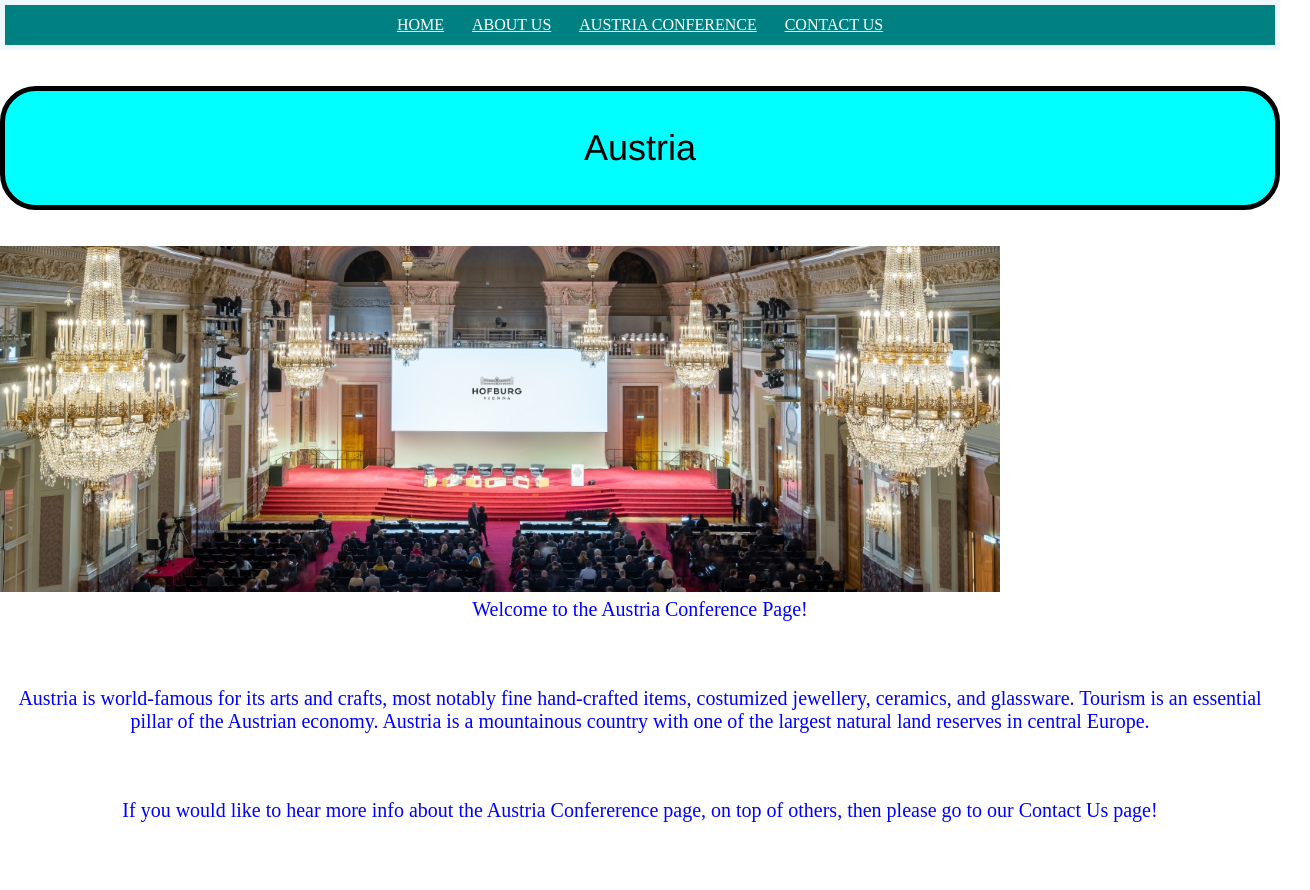
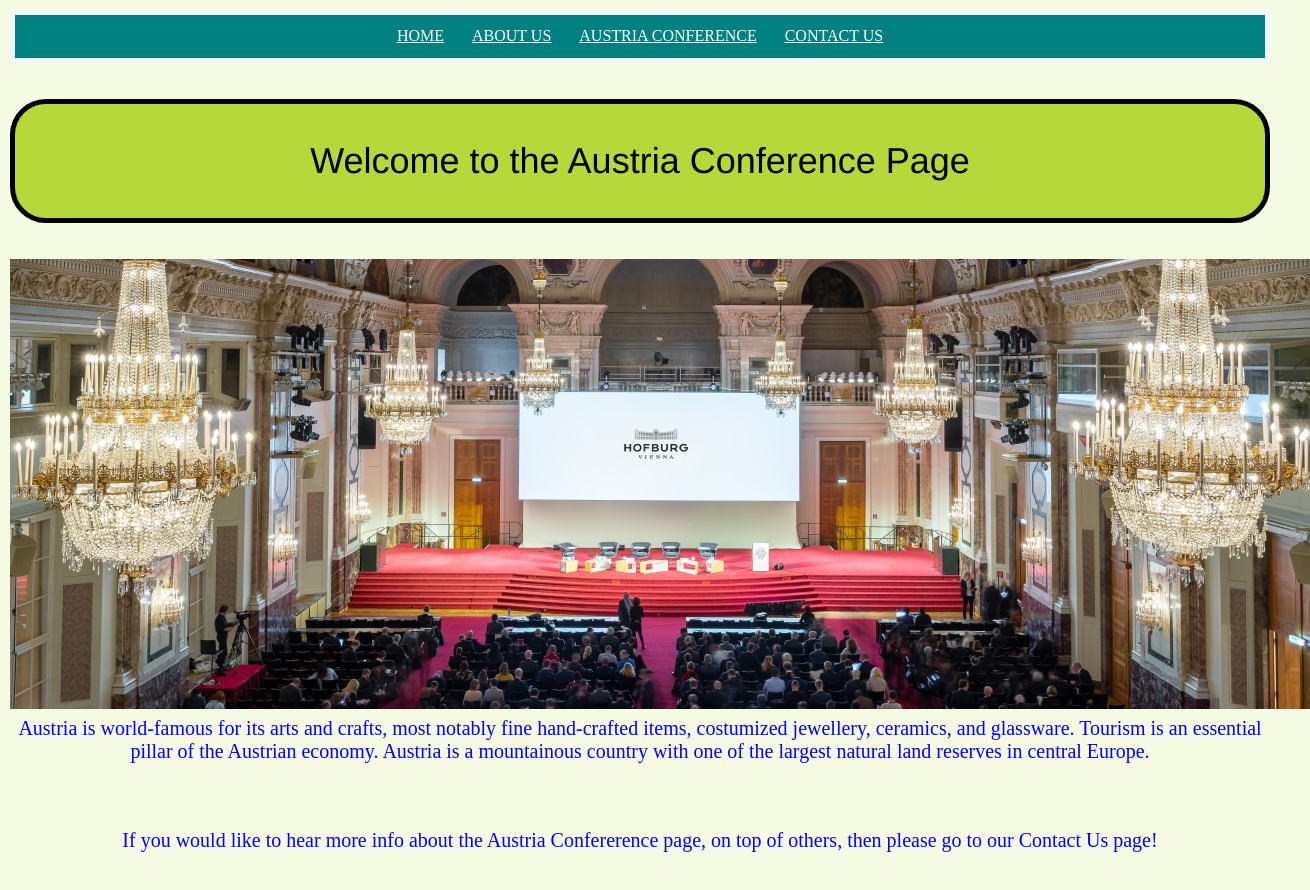
Before and after one commit to jalaniz-sys/itmd-362-project-2, a plain HTML site: page austria.html in a window 1280 px wide. Shown: the whole page, 1310 px wide, since content can reach past the window. Drawn offline with nearby package versions, Linux system fonts and the light colour scheme; a web font is replaced by a local one.

Commit message:
some modifs
modifications

```diff
--- a/austria.html
+++ b/austria.html
@@ -26,11 +26,10 @@
   </header>
 
     <!-- Creating header for our austria page -->
-    <h1>Austria</h1>
+    <h1>Welcome to the Austria Conference Page</h1>
     <!-- placing Austria photo here -->
-    <img src="media/austria.jpeg" width="1000" alt="austria">
+    <img src="media/austria.jpeg" alt="austria" class="center">
 	  <!-- Creating paragraphs -->
-    <p>Welcome to the Austria Conference Page!</p>
     <p>Austria is world-famous for its arts and crafts, most notably fine hand-crafted items, costumized jewellery, ceramics, and glassware. Tourism is an essential pillar of the Austrian economy. Austria is a mountainous country with one of the largest natural land reserves in central Europe.</p>
     <!-- Asking the user if they would like to contact us -->
     <p>If you would like to hear more info about the Austria Confererence page, on top of others, then please go to our Contact Us page!</p>
--- a/css/screen.css
+++ b/css/screen.css
@@ -1,16 +1,31 @@
-/* Header title */
-  div.gallery {
+/*
+      Major Sixth Modular Scale:
+      http://www.modularscale.com/?22&px&1.667&web&text
+    */
+
+body {
+    line-height: 1.182em; /* 26px / ~ 120% */
+    text-rendering: optimizeLegibility;
+    font-size: 16px;
+    background-color: #F5FAE3;
+    padding: 10px;
+  }
+img{
+   margin-left: auto;
+   margin-right: auto;
+}
+div.gallery {
     border: 1px solid #ccc;
     padding: 10px ;
   }
-  div.gallery:hover {
+div.gallery:hover {
     border: 1px solid #777;
   }
-  div.gallery img {
+div.gallery img {
     width: 100%;
     height: auto;
   }
-  div.desc {
+div.desc {
     padding: 15px;
     text-align: center;
   }
@@ -70,7 +85,7 @@ h1 {
   border-radius: 1em;
   margin-top: 1em;
   margin-bottom: 1em;
-  background-color: honeydew;
+  background-color: #B6D83B;
 }
 /* paragraph description */
 p {
@@ -79,7 +94,7 @@ p {
   font-style: italic;
   padding: 2px;
   margin-bottom: 2em;
-  color: blue;
+  color: black;
 }
 /* HTML user input form */
 form {
@@ -91,7 +106,7 @@ form {
   border-radius: 2em;
   margin-top: 2px;
   margin-bottom: 2px;
-  background-color: #00ffff;
+  background-color: #B6D83B;
 }
 /* list tags within my HTML form */
 ul {
@@ -174,7 +189,7 @@ button {
           text-align: center;
     }
   h1 {
-    background-color: #00ffff;
+    background-color: #B6D83B;
     font-family: 'Franklin Gothic Medium', 'Arial Narrow', Arial, sans-serif;
     width: auto;
   }
@@ -199,7 +214,7 @@ button {
     height: 2em;
   }
   form {
-    background-color: aquamarine;
+    background-color: #B6D83B;
   }
 }
 /* desktop/laptop/PC devices media query */
```
Also changed, not shown: contact.html (+0 -1 lines), index.html (+5 -4 lines).
